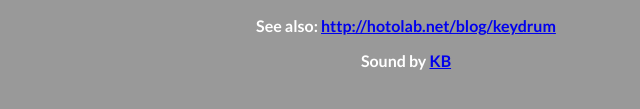
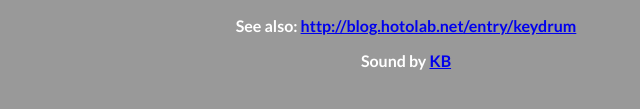
Before and after one commit to hoto17296/keydrum, a plain HTML site: page index.html in a window 1280 px wide. Shown: the part 499-608 px from the top of the page, 234-874 px from the left. Drawn offline with nearby package versions, Linux system fonts and the light colour scheme.

Commit message:
Update blog url

```diff
--- a/index.html
+++ b/index.html
@@ -35,7 +35,7 @@
   -->
 
   <img src="assets/map.gif" />
-  <p>See also: <a href="http://hotolab.net/blog/keydrum">http://hotolab.net/blog/keydrum</a></p>
+  <p>See also: <a href="http://blog.hotolab.net/entry/keydrum">http://blog.hotolab.net/entry/keydrum</a></p>
   <p>Sound by <a href="http://www.geocities.co.jp/Playtown/3568/" target="_blank">KB</a></p>
 </body>
 </html>
```
